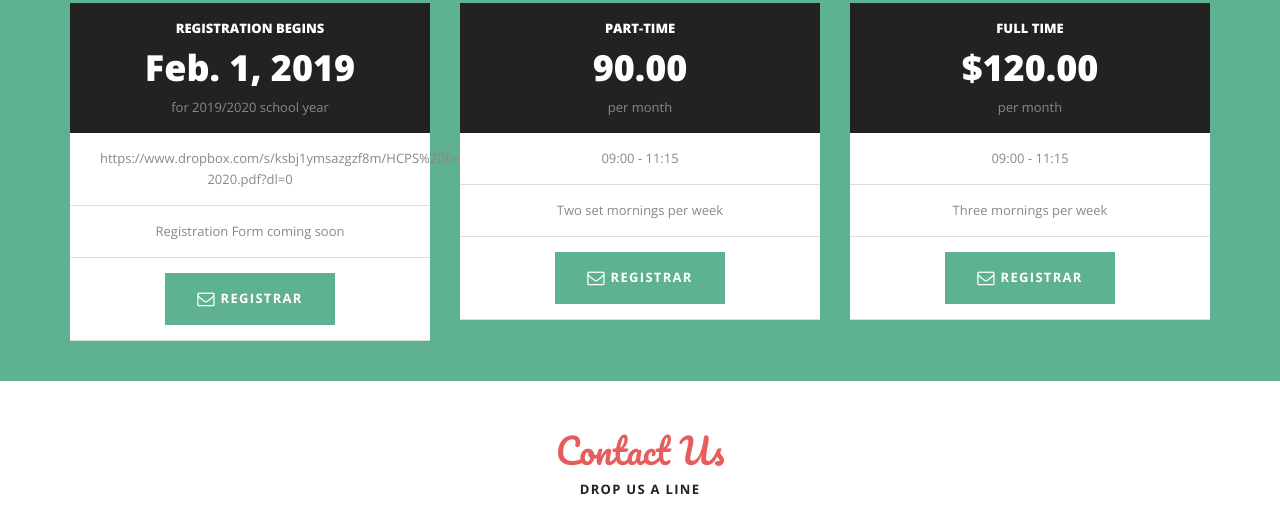
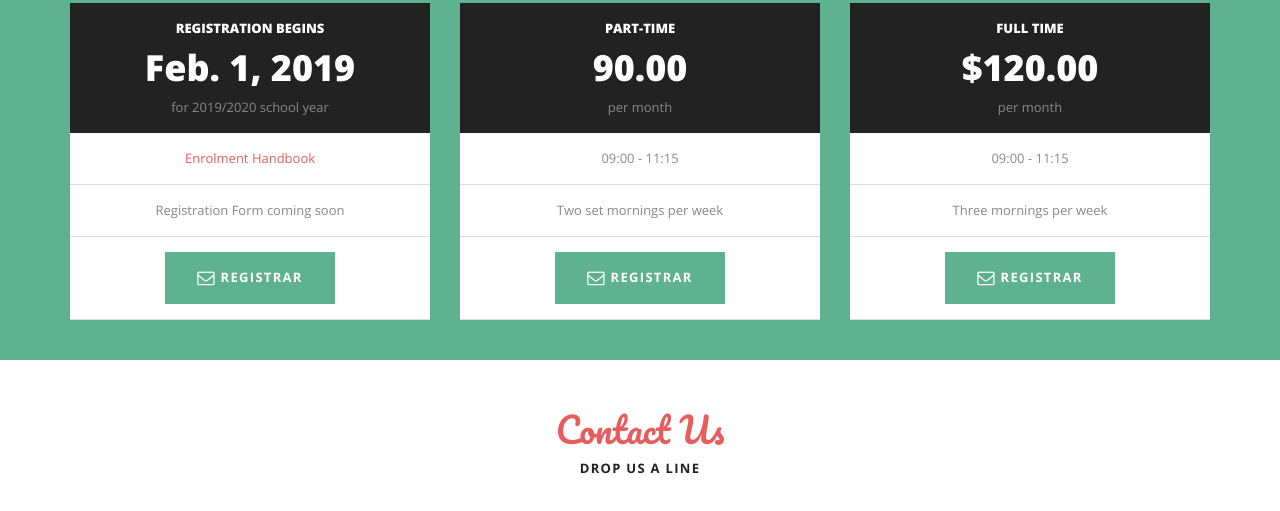
Before and after one commit to hcps2016/hcps2016.github.io, a plain HTML site: page index.html in a window 1280 px wide. Shown: the part 4052-4563 px from the top of the page. Drawn offline with nearby package versions, Linux system fonts and the light colour scheme; some packages are replaced by stand-ins of ours.

Commit message:
Update index.html

```diff
--- a/index.html
+++ b/index.html
@@ -710,7 +710,7 @@ We value:
                             <!--<li><a href="pdfs\HCPS Registration procedures15-16.pdf">Registration procedures</a></li> -->
 							<!--<li><a href="https://dl.dropbox.com/s/kiyzwwu9h635np5/HCPS%20enrolment%20handbook15-16.pdf?dl=0">Enrolment Handbook</a</li>
 							<li><a href="https://dl.dropbox.com/s/lcjb9wjxcdw2q70/HCPS%20Registration%20Form%20-%20General.pdf?dl=0">Registration form</a></li> -->
-							<li> https://www.dropbox.com/s/ksbj1ymsazgzf8m/HCPS%20Enrolment%20Handbook%202019-2020.pdf?dl=0 </li>
+							<li><a href="https://www.dropbox.com/s/ksbj1ymsazgzf8m/HCPS%20Enrolment%20Handbook%202019-2020.pdf?dl=0">Enrolment Handbook</a></li>
 							<li> Registration Form coming soon </li>
 							<li><a href="mailto:hcpsregistrar@gmail.com" class="btn btn-success btn-lg"><i class="fa fa-envelope-o fa-lg"></i> REGISTRAR</a></li>
 						</ul>
```
